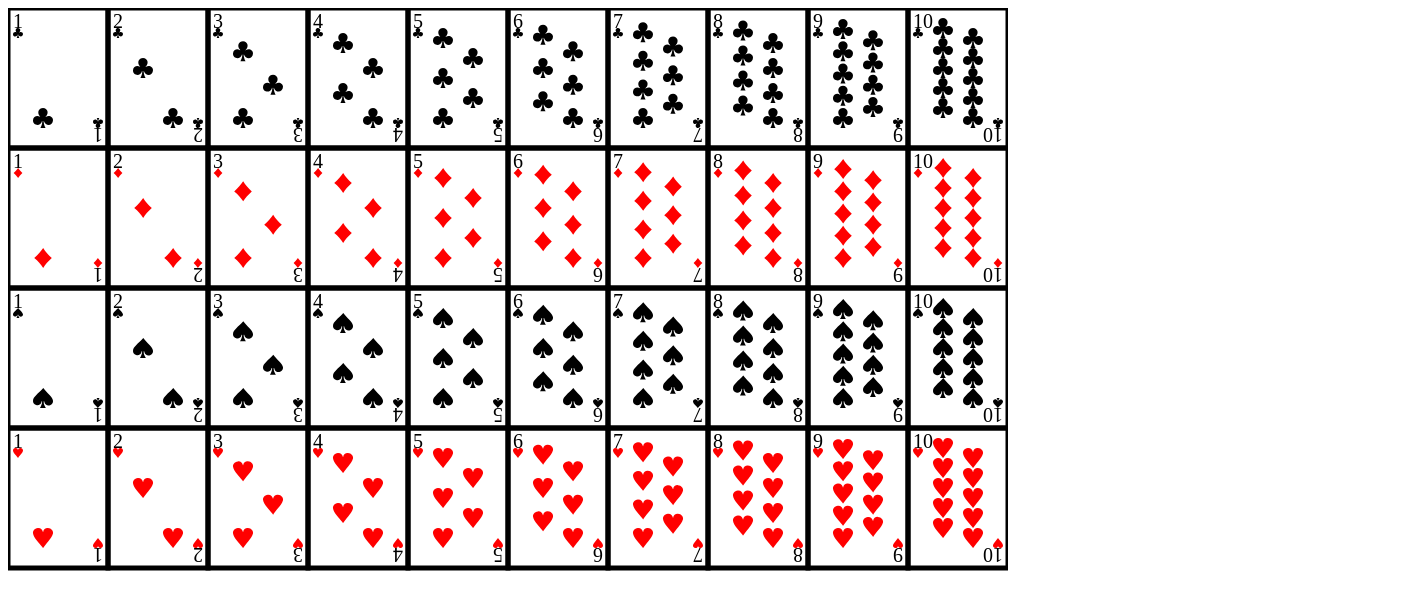
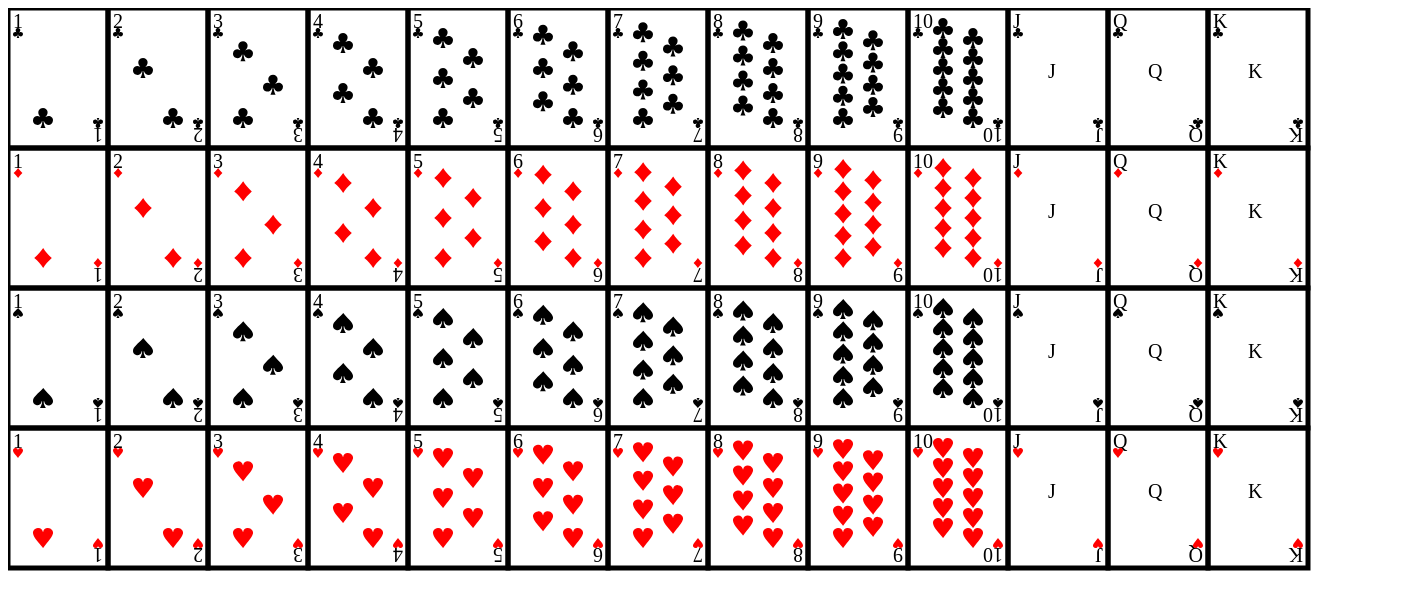
Before and after one commit to TannerRogalsky/suits, a website: page index.html in a window 1280 px wide. Shown: the whole page, 1408 px wide, since content can reach past the window. Drawn offline with Linux system fonts and the light colour scheme.

Commit message:
face cards and sub 1000 byte optimizations

```diff
--- a/index.html
+++ b/index.html
@@ -5,7 +5,7 @@
 </head>
 <body>
   <div id="cards" />
-  <canvas id="canvas" width="1000px" height="1000px"></canvas>
+  <canvas id="canvas" width="1400px" height="600px"></canvas>
   <script src="index.js"></script>
 </body>
 </html>
--- a/index.js
+++ b/index.js
@@ -1,10 +1,8 @@
-var ctx = document.getElementById("canvas").getContext("2d");
-var RED = 'red';
-var BLACK = 'black';
+var ctx = document.getElementById("canvas").getContext("2d"), faces = ['J', 'Q', 'K'];
 ctx.font = '2px serif';
 ctx.lineWidth = 0.5;
 
-var normalizeData = function(data, x1, y1, x2, y2) {
+function normalizeData(data, x1, y1, x2, y2) {
   for (i = 0; i < data.length;) {
     data[i] = (data[i++] - x1) / (x2 - x1);
     data[i] = (data[i++] - y1) / (y2 - y1);
@@ -12,7 +10,7 @@ var normalizeData = function(data, x1, y1, x2, y2) {
   return data;
 }
 
-var drawWrapper = function(color, data, drawer) {
+function drawWrapper(color, data, drawer) {
   return function(x, y, s) {
     ctx.save();
     ctx.transform(s, 0, 0, s, x, y);
@@ -24,25 +22,28 @@ var drawWrapper = function(color, data, drawer) {
   }
 }
 
-var drawSuit = function(data){
+function drawSuit(data){
   ctx.moveTo(data[0], data[1]);
-  for (i = 2; i < data.length;) {
-    ctx.bezierCurveTo(data[i++], data[i++], data[i++], data[i++], data[i++], data[i++]);
-  }
+  for (i = 2; i < data.length;)
+    ctx.bezierCurveTo(data[i++], data[i++], data[i++], data[i++], data[i++], data[i++])
 }
 
-var drawCard = function(number, x, y, s, suitDrawer) {
+function drawCard(x, y, s, number, suitDrawer) {
   ctx.save();
   ctx.transform(s, 0, 0, s, x, y);
   ctx.strokeRect(0, 0, 10, 14);
 
+  if (number <= 10) {
+    for (j = 0; j < number;) {
+      suitDrawer(j++ % 2 * 3 + 2.5, 10 / number * j, 2);
+    }
+  } else {
+    number = faces[number - 11];
+    ctx.fillText(number, 4, 7);
+  }
+
   ctx.fillText(number, 0.5, 2);
   suitDrawer(0.5, 2, 1);
-
-  for (j = 0; j < number;) {
-    suitDrawer(j++ % 2 * 3 + 2.5, 10 / number * j, 2);
-  }
-
   ctx.transform(-1, 0, 0, -1, 10, 14);
   ctx.fillText(number, 0.5, 2);
   suitDrawer(0.5, 2, 1);
@@ -57,13 +58,13 @@ var drawCard = function(number, x, y, s, suitDrawer) {
  * 3 = HEARTS
  */
 var suits = [
-  drawWrapper(BLACK, normalizeData([522,1635,584,1512,629,1385,635,1251,643,1200,612,1200,609,1237,522,1568,56,1478,73,1164,87,911,340,855,472,939,522,970,519,950,491,919,295,700,416,419,680,414,966,430,1039,734,865,911,842,930,795,1001,865,950,1045,826,1289,961,1283,1155,1275,1512,840,1540,744,1239,736,1208,710,1192,719,1248,730,1349,758,1503,834,1635], 73, 414, 1283, 1635), drawSuit),
-  drawWrapper(RED, normalizeData([64,1029,269,829,404,611,532,402,645,632,807,834,982,1029,795,1223,650,1430,533,1647,404,1424,267,1222,64,1029], 0, 402, 1045, 1647), drawSuit),
-  drawWrapper(BLACK, normalizeData([493,1252,493,1213,459,1213,462,1241,459,1387,334,1460,242,1444,102,1416,58,1278,60,1197,63,944,318,759,547,437,714,728,990,957,1006,1181,1030,1481,649,1592,594,1244,592,1221,563,1207,566,1244,573,1338,560,1380,670,1613,670,1613,388,1613,388,1613,451,1504,488,1369,493,1252], 60, 437, 1006, 1613), drawSuit),
-  drawWrapper(RED, normalizeData([330,404,490,394,573,530,589,638,599,655,605,650,608,637,616,499,740,386,854,401,1040,404,1153,611,1122,756,1076,971,967,1100,880,1233,781,1370,648,1569,605,1664,605,1664,470,1459,294,1217,176,1055,84,879,73,728,63,586,134,431,330,404], 73, 401, 1122, 1664), drawSuit)
+  drawWrapper(null, normalizeData([522,1635,584,1512,629,1385,635,1251,643,1200,612,1200,609,1237,522,1568,56,1478,73,1164,87,911,340,855,472,939,522,970,519,950,491,919,295,700,416,419,680,414,966,430,1039,734,865,911,842,930,795,1001,865,950,1045,826,1289,961,1283,1155,1275,1512,840,1540,744,1239,736,1208,710,1192,719,1248,730,1349,758,1503,834,1635], 73, 414, 1283, 1635), drawSuit),
+  drawWrapper('red', normalizeData([64,1029,269,829,404,611,532,402,645,632,807,834,982,1029,795,1223,650,1430,533,1647,404,1424,267,1222,64,1029], 0, 402, 1045, 1647), drawSuit),
+  drawWrapper(null, normalizeData([493,1252,493,1213,459,1213,462,1241,459,1387,334,1460,242,1444,102,1416,58,1278,60,1197,63,944,318,759,547,437,714,728,990,957,1006,1181,1030,1481,649,1592,594,1244,592,1221,563,1207,566,1244,573,1338,560,1380,670,1613,670,1613,388,1613,388,1613,451,1504,488,1369,493,1252], 60, 437, 1006, 1613), drawSuit),
+  drawWrapper('red', normalizeData([330,404,490,394,573,530,589,638,599,655,605,650,608,637,616,499,740,386,854,401,1040,404,1153,611,1122,756,1076,971,967,1100,880,1233,781,1370,648,1569,605,1664,605,1664,470,1459,294,1217,176,1055,84,879,73,728,63,586,134,431,330,404], 73, 401, 1122, 1664), drawSuit)
 ];
-for (n = 0; n < 10;) {
+for (n = 0; n < 13;) {
   x = n++ * 100;
   for (s = 0; s < 4;)
-    drawCard(n, x, s * 140, 10, suits[s++]);
+    drawCard(x, s * 140, 10, n, suits[s++]);
 }
--- a/package.json
+++ b/package.json
@@ -5,7 +5,7 @@
   "main": "index.js",
   "scripts": {
     "test": "echo \"Error: no test specified\" && exit 1",
-    "minify": "uglifyjs index.js -o out.js --screw-ie8 -m toplevel=true",
+    "minify": "uglifyjs index.js -o out.js --screw-ie8 -m toplevel=true -c",
     "gzip": "gzip -f -k out.js",
     "build": "npm run minify && npm run gzip"
   },
```
